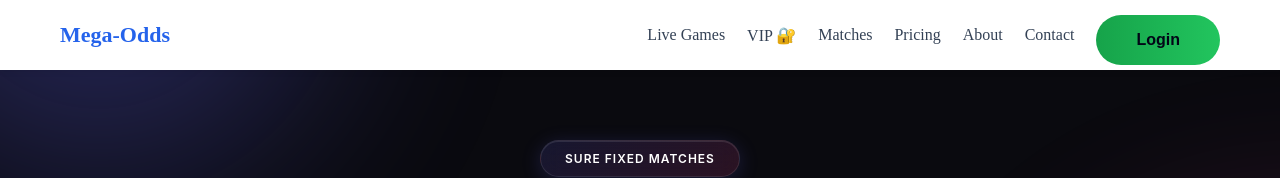
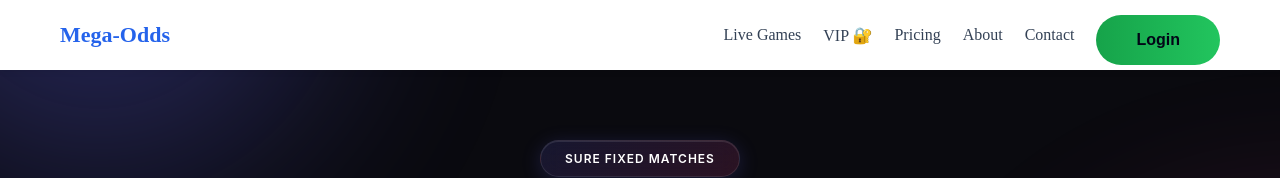
Before and after one commit to Muchyz/Sureodds-frontend, a React (Vite) app: page / in a window 1280 px wide. Shown: the top 178 px of the page. Built offline with nearby package versions, Linux system fonts and the light colour scheme.

Commit message:
Update: all project changes

```diff
--- a/src/pages/Navbar.jsx
+++ b/src/pages/Navbar.jsx
@@ -38,11 +38,12 @@ function Navbar() {
             </Link>
           </li>
 
-          <li>
+      {/*  <li>
             <Link to="/matches" onClick={() => setOpen(false)}>
               Matches
             </Link>
           </li>
+          */}
 
           <li>
             <Link to="/pricing" onClick={() => setOpen(false)}>
@@ -55,6 +56,7 @@ function Navbar() {
               About
             </Link>
           </li>
+
 
           <li>
             <Link to="/contact" onClick={() => setOpen(false)}>
```
